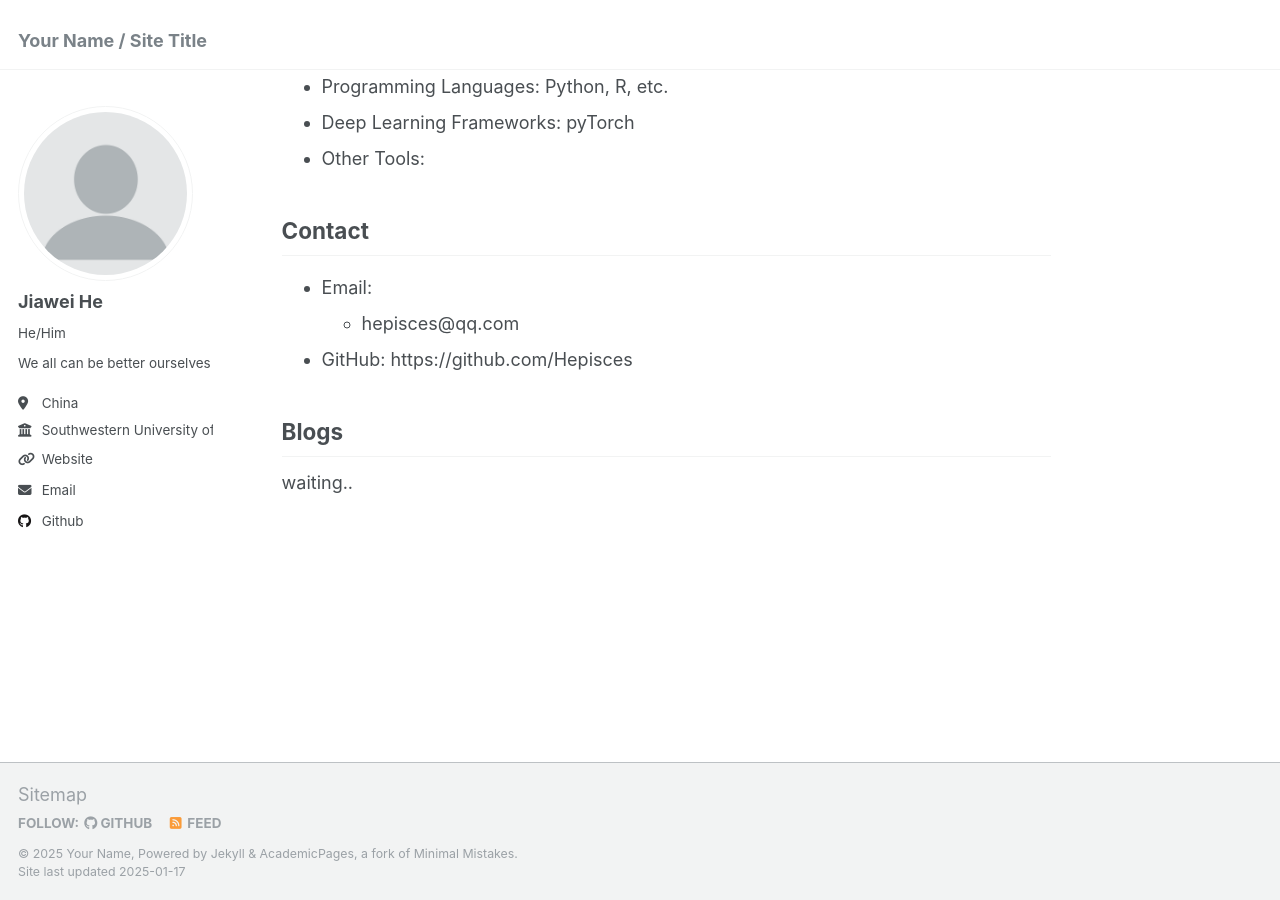
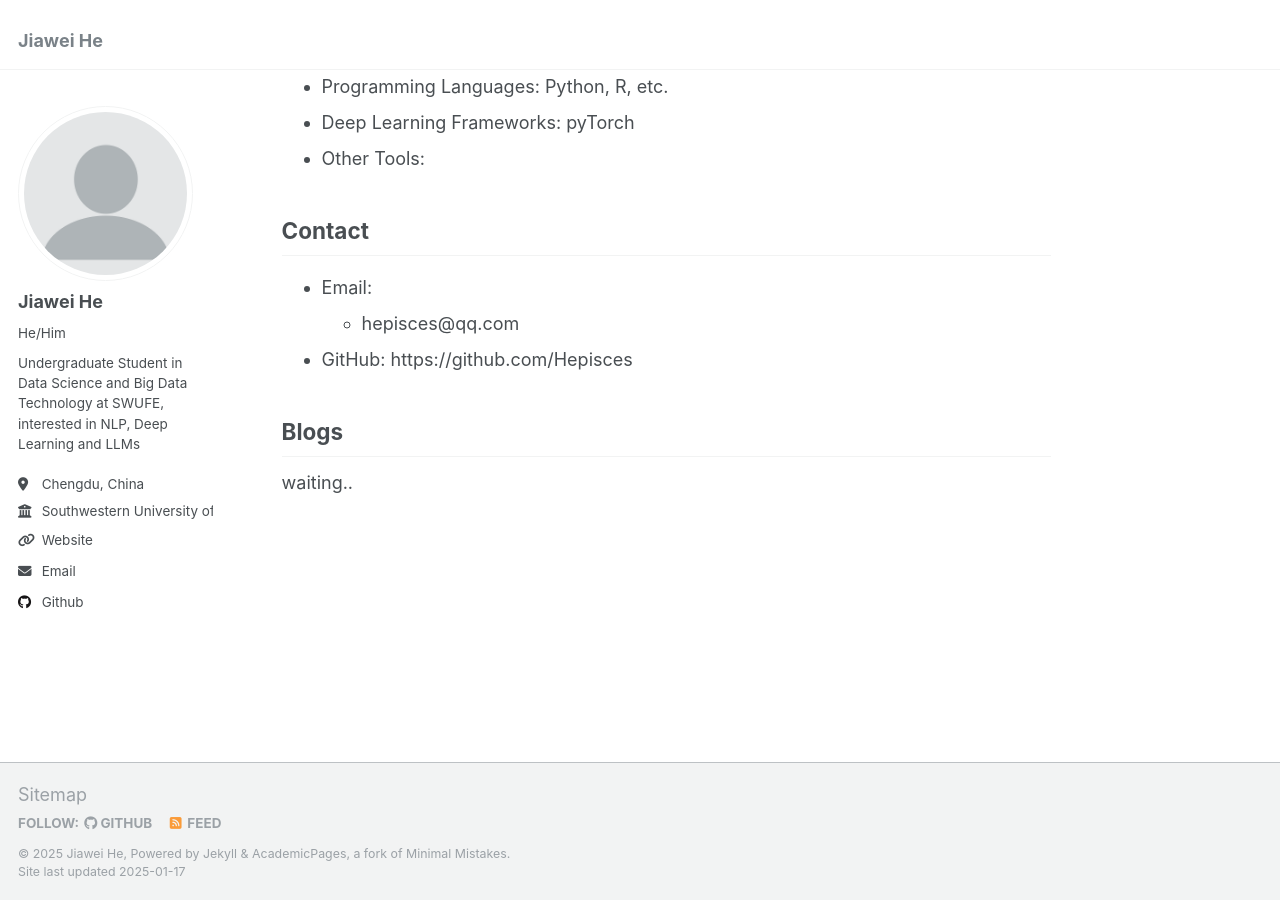
Before and after one commit to Hepisces/JiaweiHe.github.io, a Jekyll site: the page built from _pages/about.md, in a window 1280 px wide and 900 px high, scrolled down 834 px. Built offline with Jekyll 4.4.1, drawn with Linux system fonts in a browser that asks for light colours.

Commit message:
Update _config.yml

```diff
--- a/_config.yml
+++ b/_config.yml
@@ -8,13 +8,13 @@
 
 # Basic Site Settings
 locale                   : "en-US"
-title                    : "Your Name / Site Title"
+title                    : "Jiawei He"
 title_separator          : "-"
-name                     : &name "Your Name"
-description              : &description "personal description"
-url                      : https://academicpages.github.io # the base hostname & protocol for your site e.g. "https://[your GitHub username].github.io"
+name                     : &name "Jiawei He"
+description              : &description "Undergraduate Student in Data Science and Big Data Technology at SWUFE"
+url                      : https://hepisces.github.io # the base hostname & protocol for your site e.g. "https://[your GitHub username].github.io"
 baseurl                  : "" # the subpath of your site, e.g. "/blog"
-repository               : "academicpages/academicpages.github.io"
+repository               : "Hepisces/hepisces.github.io"
 
 # Site Author - The following control what appear as part of the author content on the side bar.
 #               If a field is blank the icon and link will not appear, otherwise it will be shown.
@@ -24,19 +24,19 @@ author:
   avatar           : "profile.png"
   name             : "Jiawei He"
   pronouns         : "He/Him"
-  bio              : "We all can be better ourselves"
-  location         : "China"
+  bio              : "Undergraduate Student in Data Science and Big Data Technology at SWUFE, interested in NLP, Deep Learning and LLMs"
+  location         : "Chengdu, China"
   employer         : "Southwestern University of Finance and Economics"
-  uri              : "https://JiaweiHe.github.io"
+  uri              : "https://hepisces.github.io"
   email            : "hepisces@qq.com"
 
   # Academic websites
   # arxiv            : # URL - Update with the correct link to your profile
-  # googlescholar    : "https://scholar.google.com/citations?user=PS_CX0AAAAAJ"
+  # googlescholar    : # URL
   # impactstory      : # URL
-  # orcid            : "http://orcid.org/yourorcidurl"
+  # orcid            : # URL
   # semantic         : # URL
-  # pubmed           : "https://www.ncbi.nlm.nih.gov/pubmed/?term=john+snow"
+  # pubmed           : # URL
   # researchgate     : # URL
   # scopus           : # URL
 
@@ -44,9 +44,11 @@ author:
   # bitbucket        : # Username - Update with your username on the site
   # codepen          : # Username
   # dribbble         : # Username
-  github           : "https://github.com/Hepisces"
+  github           : "Hepisces"
   # kaggle           : # Username
   # stackoverflow    : # User number or user number and name (i.e., use "1" or "1/jeff-atwood")
+
+  # Social media
 
   # Social media
   # bluesky          : "bsky.app" # Replace this with you Bluesky username
```
